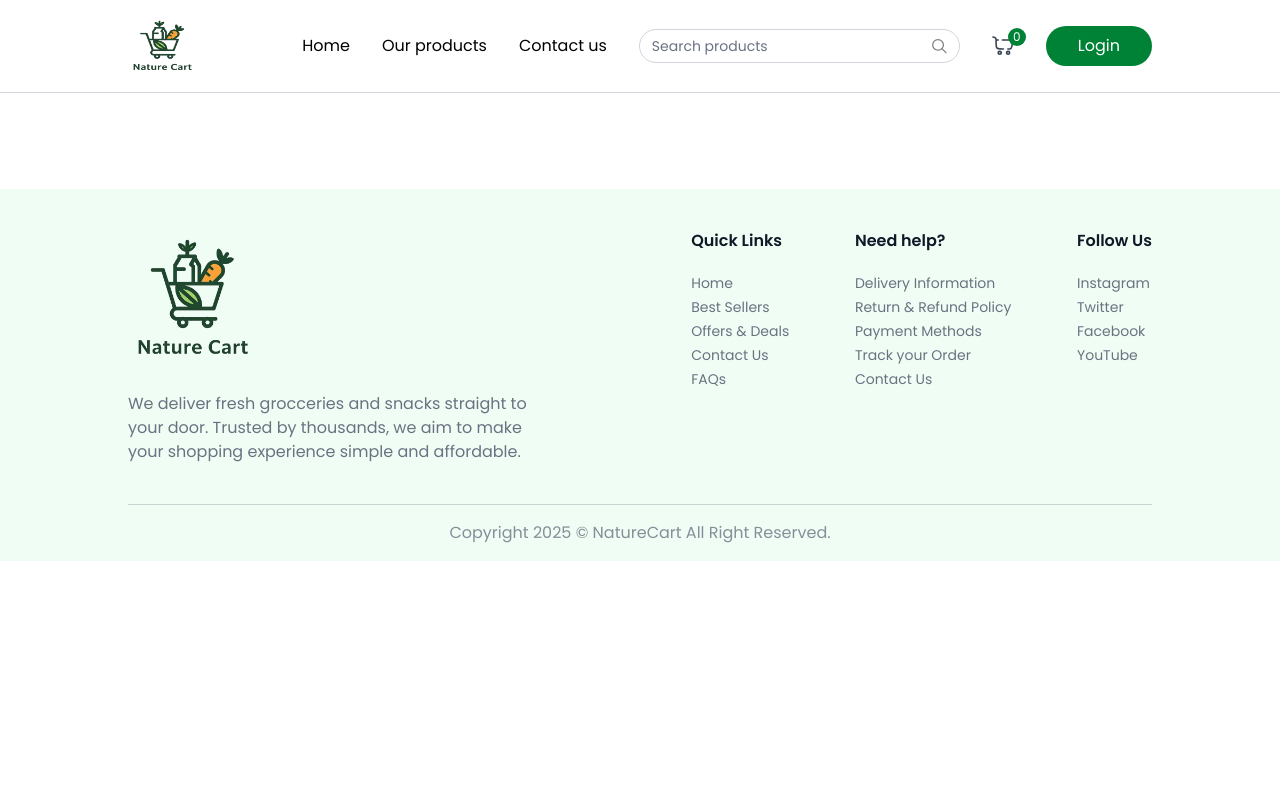
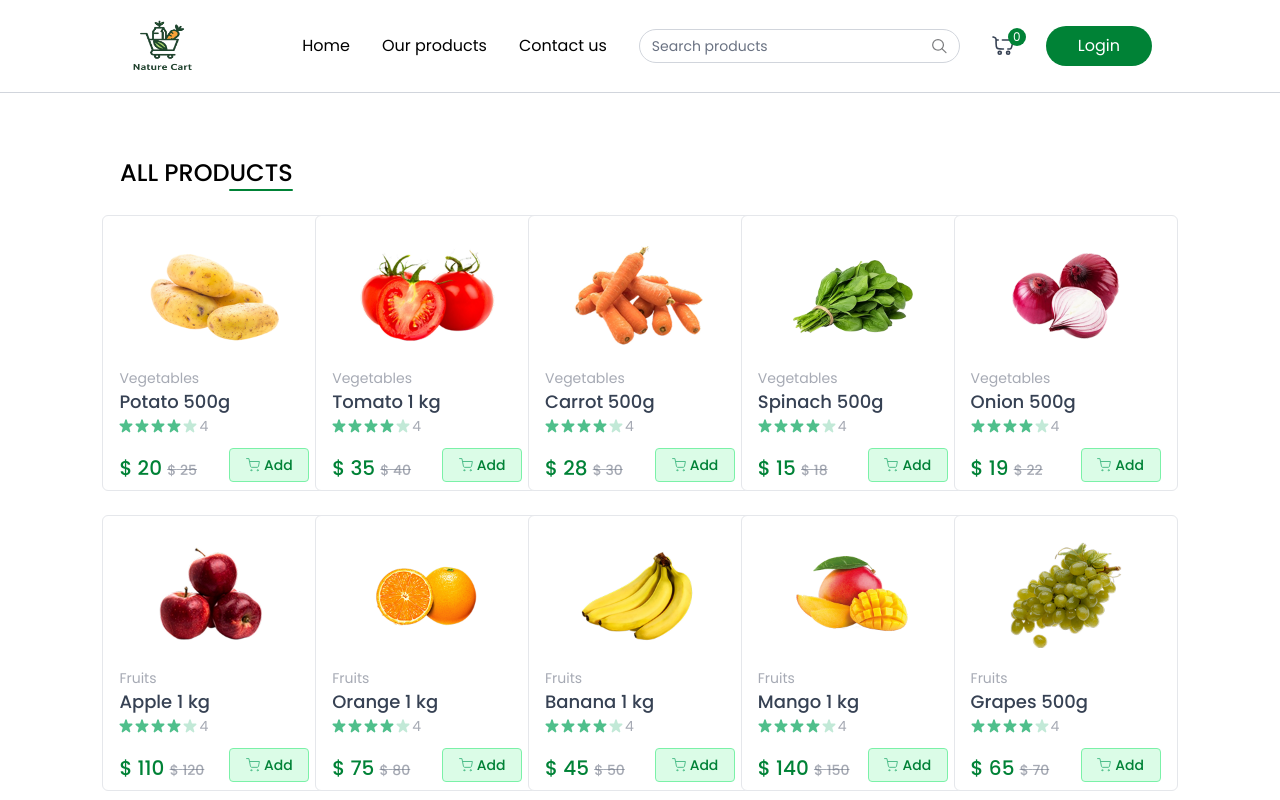
Before and after one commit to devikaupendran/NatureCart-MERN, a React (Vite) app in the folder client/: page /products in a window 1280 px wide. Shown: the top 800 px of the page. Built offline with nearby package versions, Linux system fonts and the light colour scheme; a web font is replaced by a local one.

Commit message:
created OurProducts page

```diff
--- a/client/src/Contexts/AppContext.jsx
+++ b/client/src/Contexts/AppContext.jsx
@@ -15,7 +15,8 @@ export const AppContextProvider = ({ children }) => {
     const [isSeller, setIsSeller] = useState(false);
     const [showUserLogin, setShowUserLogin] = useState(false);
     const [products, setProducts] = useState([]);
-    const [cartItems, setCartItems] = useState({})
+    const [cartItems, setCartItems] = useState({});
+
 
     //fetch all products from asset file when page load
     const fetchProducts = async () => {
--- a/client/src/Pages/OurProducts.jsx
+++ b/client/src/Pages/OurProducts.jsx
@@ -1,9 +1,31 @@
 import React from 'react'
+import { useAppContext } from '../Contexts/AppContext'
+import ProductCard from '../Components/ProductCard';
 
 const OurProducts = () => {
+
+    const { products } = useAppContext();
     return (
-        <div>
+        <div className='mt-16 flex-col w-full'>
 
+            {/* title */}
+            <div className='flex flex-col items-end w-max'>
+                <p className='text-2xl font-medium uppercase'>All products</p>
+                <div className='w-16 h-0.5 bg-green-700 rounded-full'></div>
+            </div>
+
+            <div className='flex justify-center'>
+                <section className='grid grid-cols-1 sm:grid-cols-3 md:grid-cols-4 lg:grid-cols-5 gap-2 md:gap-6 mt-6'>
+                    {
+                        products.filter((product) => product.inStock)
+                            .map((product, index) => {
+                                return (
+                                    <ProductCard key={index} product={product} />
+                                )
+                            })
+                    }
+                </section>
+            </div>
         </div>
     )
 }
```
